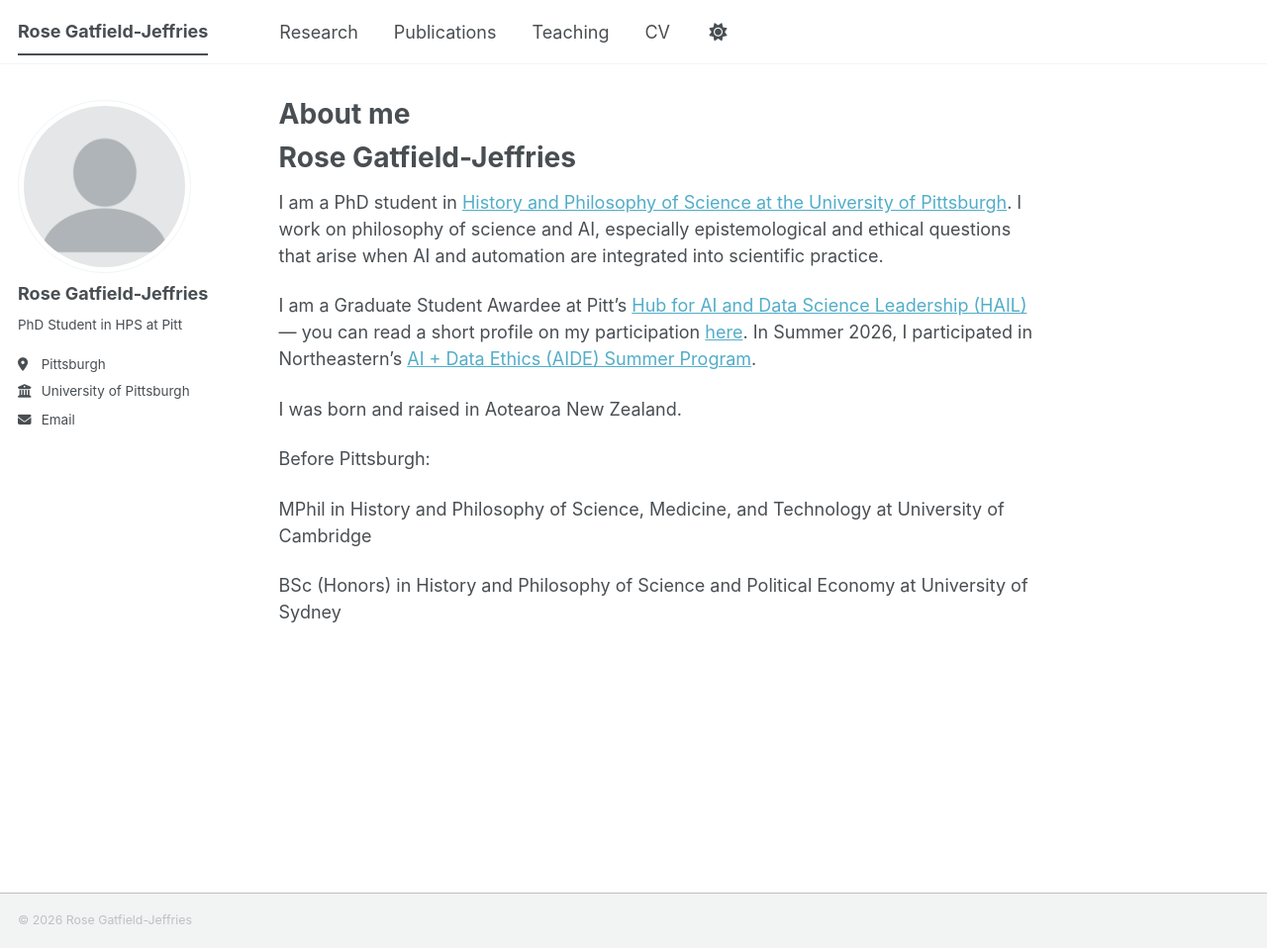
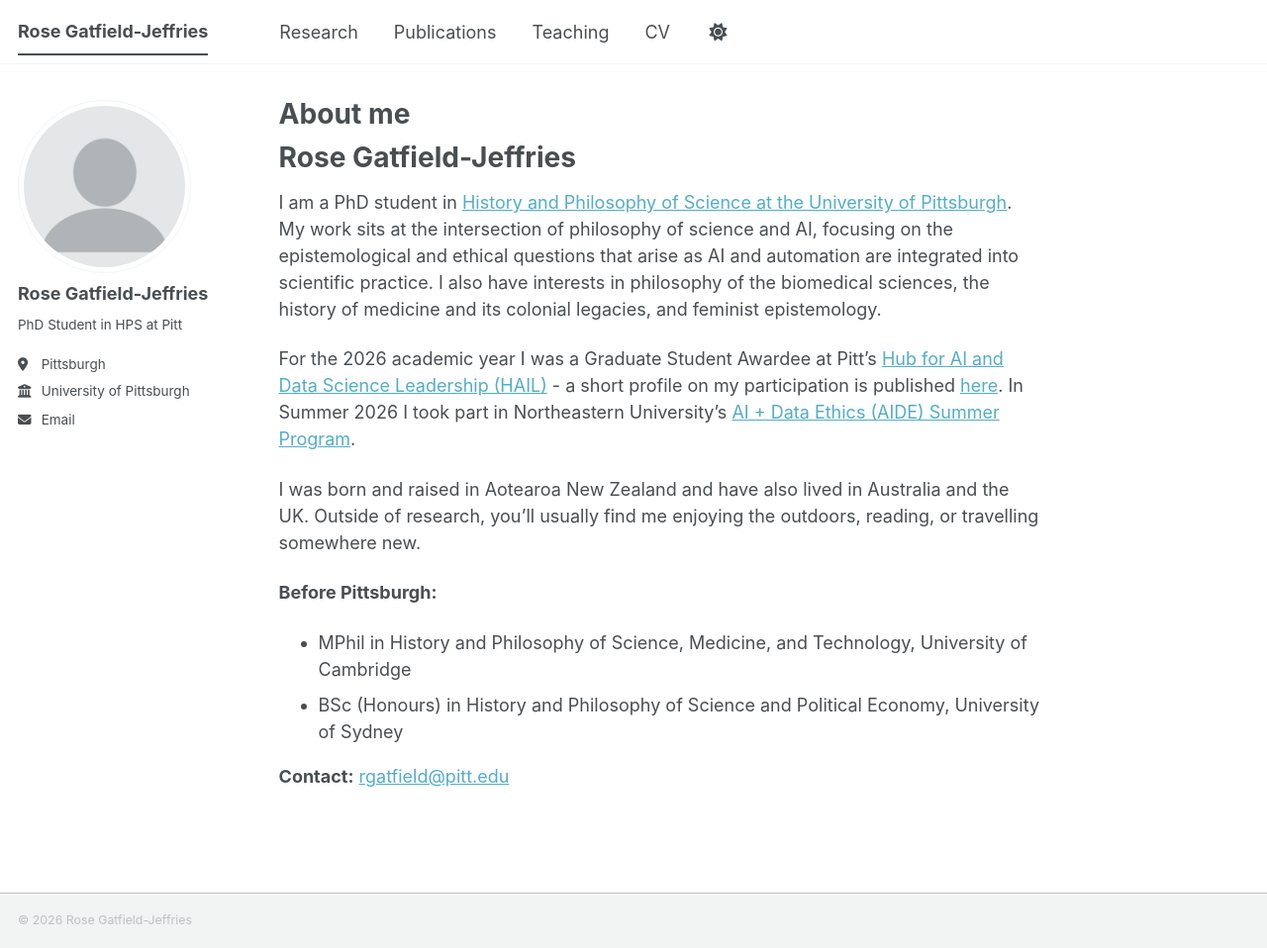
Before and after one commit to rose0930/rosegatfieldjeffries.github.io, a Jekyll site: the page built from _pages/about.md, in a window 1280 px wide and 958 px high. Shown: the whole window at 99% size. Built offline with Jekyll 4.4.1, drawn with Linux system fonts in a browser that asks for light colours; a style sheet for code colours, icons or effects is not loaded.

Commit message:
Update about.md

```diff
--- a/_pages/about.md
+++ b/_pages/about.md
@@ -10,14 +10,14 @@ redirect_from:
 
 # Rose Gatfield-Jeffries
 
-I am a PhD student in [History and Philosophy of Science at the University of Pittsburgh](https://www.hps.pitt.edu/). I work on philosophy of science and AI, especially epistemological and ethical questions that arise when AI and automation are integrated into scientific practice.
+I am a PhD student in [History and Philosophy of Science at the University of Pittsburgh](https://www.hps.pitt.edu/). My work sits at the intersection of philosophy of science and AI, focusing on the epistemological and ethical questions that arise as AI and automation are integrated into scientific practice. I also have interests in philosophy of the biomedical sciences, the history of medicine and its colonial legacies, and feminist epistemology.
 
-I am a Graduate Student Awardee at Pitt's [Hub for AI and Data Science Leadership (HAIL)](https://www.aihub.pitt.edu/) — you can read a short profile on my participation [here](https://www.aihub.pitt.edu/news/hail-graduate-awardees-spotlight-rose-gatfield-jeffries). In Summer 2026, I participated in Northeastern's [AI + Data Ethics (AIDE) Summer Program](https://cssh.northeastern.edu/ethics/aide-summer/).
+For the 2026 academic year I was a Graduate Student Awardee at Pitt's [Hub for AI and Data Science Leadership (HAIL)](https://www.aihub.pitt.edu/) - a short profile on my participation is published [here](https://www.aihub.pitt.edu/news/hail-graduate-awardees-spotlight-rose-gatfield-jeffries). In Summer 2026 I took part in Northeastern University's [AI + Data Ethics (AIDE) Summer Program](https://cssh.northeastern.edu/ethics/aide-summer/).
 
-I was born and raised in Aotearoa New Zealand.
+I was born and raised in Aotearoa New Zealand and have also lived in Australia and the UK. Outside of research, you'll usually find me enjoying the outdoors, reading, or travelling somewhere new.
 
-Before Pittsburgh:
+**Before Pittsburgh:**
+- MPhil in History and Philosophy of Science, Medicine, and Technology, University of Cambridge
+- BSc (Honours) in History and Philosophy of Science and Political Economy, University of Sydney
 
-MPhil in History and Philosophy of Science, Medicine, and Technology at University of Cambridge
-
-BSc (Honors) in History and Philosophy of Science and Political Economy at University of Sydney
+**Contact:** [rgatfield@pitt.edu](mailto:rgatfield@pitt.edu)
```
